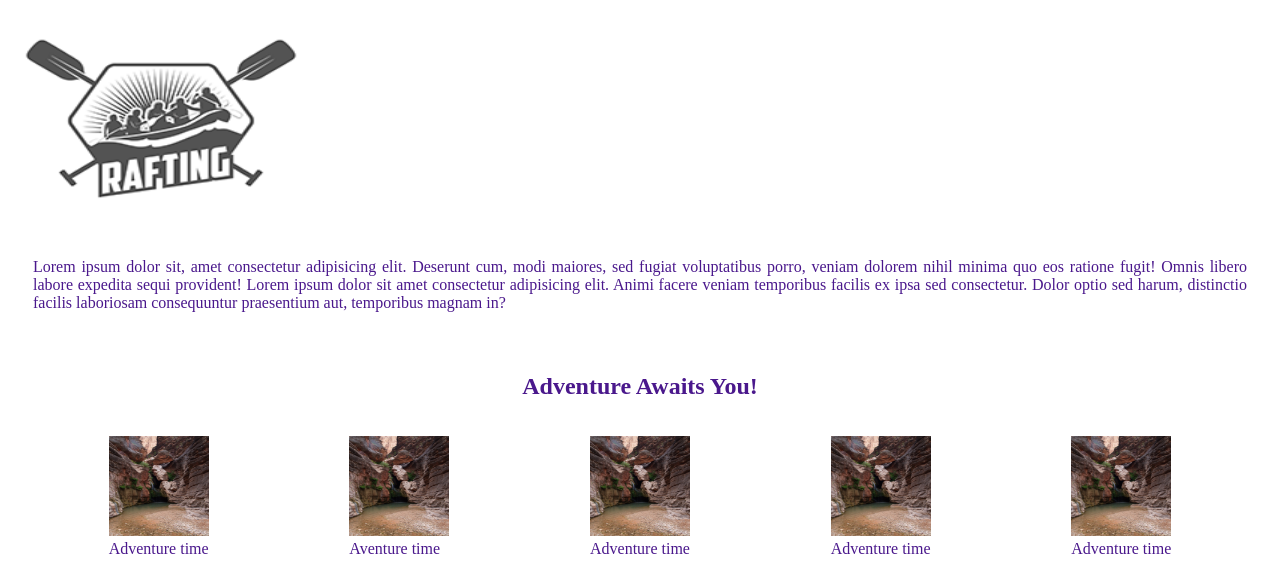
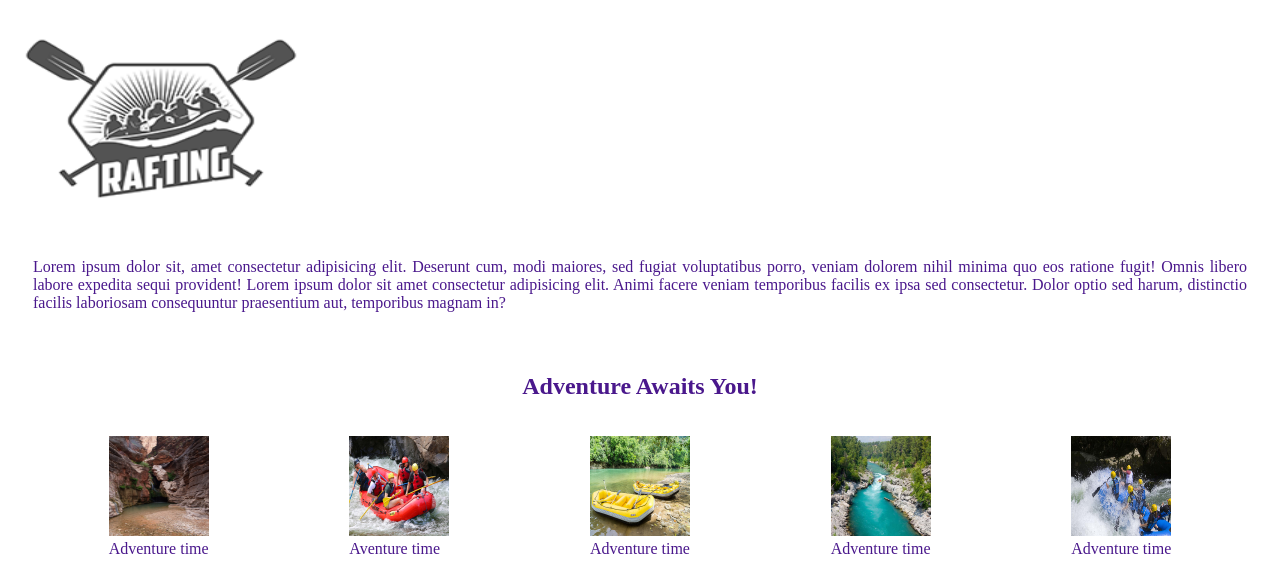
Before and after one commit to n3lla135/wdd130, a plain HTML site: page about.html in a window 1280 px wide. Shown: the part 681-1268 px from the top of the page. Drawn offline with Linux system fonts and the light colour scheme.

Commit message:
new photos w4

```diff
--- a/about.html
+++ b/about.html
@@ -50,19 +50,19 @@
                 <figcaption>Adventure time</figcaption>
             </figure>
                 <figure>
-                <img src="images/elves-chasm.jpg" alt="theme 2" width="100px" height="100px">
+                <img src="images/rafting19_600.jpg" alt="theme 2" width="100px" height="100px">
                 <figcaption>Aventure time</figcaption>
             </figure>
                 <figure>
-                <img src="images/elves-chasm.jpg" alt="theme 3" width="100px" height="100px">
+                <img src="images/rafting26_600.jpg" alt="theme 3" width="100px" height="100px">
                 <figcaption>Adventure time</figcaption>
             </figure>
                 <figure>
-                <img src="images/elves-chasm.jpg" alt="theme 4" width="100px" height="100px">
+                <img src="images/rafting58_600.jpg" alt="theme 4" width="100px" height="100px">
                 <figcaption>Adventure time</figcaption>
             </figure>
                 <figure>
-                <img src="images/elves-chasm.jpg" alt="theme 5" width="100px" height="100px">
+                <img src="images/rafting64_600.jpg" alt="theme 5" width="100px" height="100px">
                 <figcaption>Adventure time</figcaption>
             </figure>
             </div>
```
